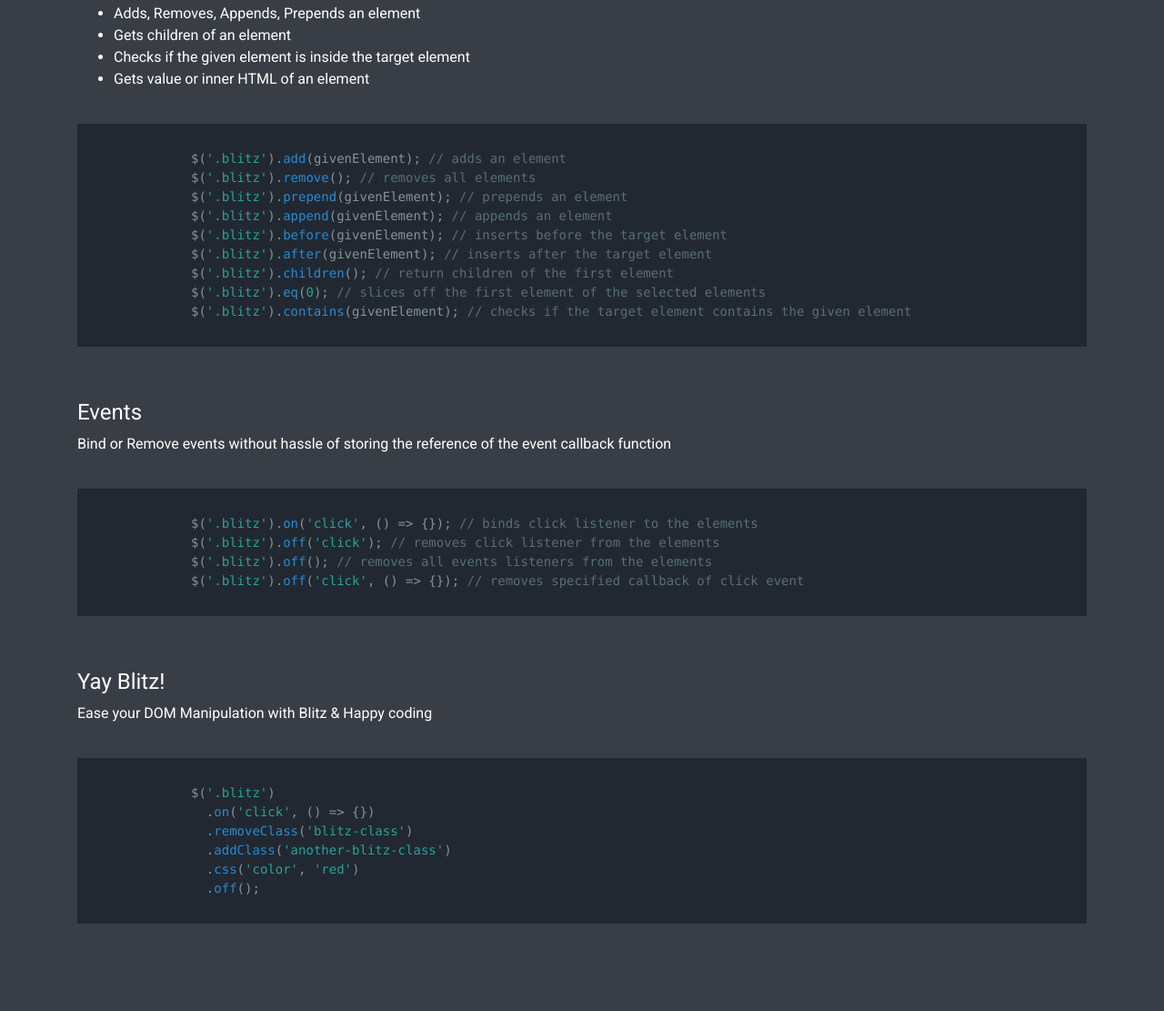
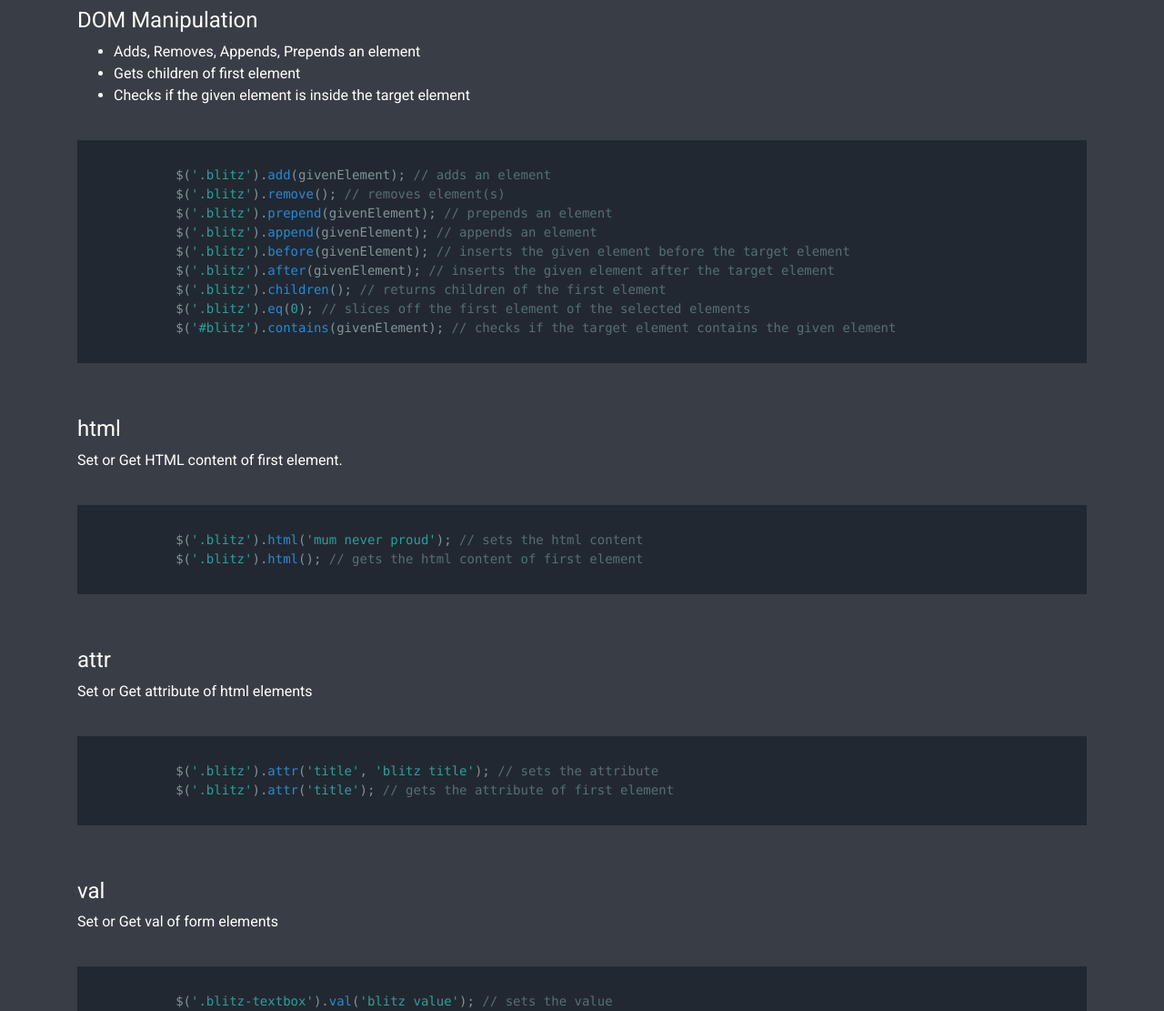
Before and after one commit to mum-never-proud/blitz, a website built with webpack: page docs/index.html in a window 1280 px wide. Shown: the part 1689-2800 px from the top of the page at 91% size. Before the commit the page ends 2762 px from the top, so only its background shows below. Built offline with nearby package versions, Linux system fonts and the light colour scheme.

Commit message:
added more info

```diff
--- a/docs/index.html
+++ b/docs/index.html
@@ -1,35 +1,44 @@
 <html lang="en">
+
 <head>
   <meta charset="UTF-8">
   <meta name="viewport" content="width=device-width, initial-scale=1.0">
   <meta http-equiv="X-UA-Compatible" content="ie=edge">
   <title>blitz</title>
-  <link href="https://stackpath.bootstrapcdn.com/bootstrap/4.4.1/css/bootstrap.min.css" rel="stylesheet" type="text/css" integrity="sha384-Vkoo8x4CGsO3+Hhxv8T/Q5PaXtkKtu6ug5TOeNV6gBiFeWPGFN9MuhOf23Q9Ifjh" crossorigin="anonymous" />
-  <link href="https://cdnjs.cloudflare.com/ajax/libs/highlight.js/9.15.10/styles/solarized-dark.min.css" rel="stylesheet" type="text/css" />
+  <link href="https://stackpath.bootstrapcdn.com/bootstrap/4.4.1/css/bootstrap.min.css" rel="stylesheet" type="text/css"
+    integrity="sha384-Vkoo8x4CGsO3+Hhxv8T/Q5PaXtkKtu6ug5TOeNV6gBiFeWPGFN9MuhOf23Q9Ifjh" crossorigin="anonymous" />
+  <link href="https://cdnjs.cloudflare.com/ajax/libs/highlight.js/9.15.10/styles/solarized-dark.min.css"
+    rel="stylesheet" type="text/css" />
   <link href="https://fonts.googleapis.com/css?family=Roboto&display=swap" rel="stylesheet" type="text/css" />
   <style>
-    html, body {
+    html,
+    body {
       font-family: "Roboto";
       background-color: #393E46;
       color: #FFF;
     }
+
     h1 {
       font-size: 32px;
     }
+
     h3 {
       font-size: 24px;
     }
+
     .hljs {
       background: #222831
     }
   </style>
 </head>
+
 <body>
   <div class="container">
     <div class="row">
       <div class="col-12">
         <h1 class="text-center mt-3">How to use blitz</h1>
-          <p class="text-center">From my personal experience i can say that there are times where we end up using heavy frameworks to meet our basic needs.</p>
+        <p class="text-center">From my personal experience i can say that there are times where we end up using heavy
+          frameworks to meet our basic needs.</p>
         <p class="text-center">Blitz intended for DOM Mainpulation and sticks to it!</p>
         <h3 class="text-center">Getting started</h3>
       </div>
@@ -37,12 +46,14 @@
     <div class="row">
       <div class="col-12">
         <h3>Blitz Playground 😈</h3>
-        <iframe width="100%" height="300" src="https://jsfiddle.net/mum_never_proud/5kLt7v9z/11/embedded/js,html,css,result/dark/" allowfullscreen="allowfullscreen" allowpaymentrequest frameborder="0"></iframe>
+        <iframe width="100%" height="300"
+          src="https://jsfiddle.net/mum_never_proud/5kLt7v9z/11/embedded/js,html,css,result/dark/"
+          allowfullscreen="allowfullscreen" allowpaymentrequest frameborder="0"></iframe>
       </div>
     </div>
     <div class="row mt-3">
       <div class="col-12">
-          <h4>Selector</h4>
+        <h4>$elector</h4>
         <p>From simple to complex queries, everything is being taken care of!</p>
         <pre>
           <code class="javascript">
@@ -60,14 +71,16 @@
         <p>Chain it! Until you find the deadend.</p>
         <pre>
           <code class="javascript">
-              $('.blitz').css('color', 'red').on('click', () => {});
+            $('.blitz')
+              .css('color', 'red')
+              .on('click', () => {});
           </code>
         </pre>
       </div>
     </div>
     <div class="row">
       <div class="col-12">
-          <h4>CSS Mainpulation</h4>
+        <h4>css</h4>
         <p>CSS Styling for the elements (applies to all selected elements)</p>
         <pre>
           <code class="javascript">
@@ -80,7 +93,7 @@
     </div>
     <div class="row">
       <div class="col-12">
-          <h4>Class Manipulation</h4>
+        <h4>class</h4>
         <ul>
           <li>Adds, Removes or Toggles a class</li>
           <li>Check for the existance of a class</li>
@@ -100,21 +113,56 @@
         <h4>DOM Manipulation</h4>
         <ul>
           <li>Adds, Removes, Appends, Prepends an element</li>
-            <li>Gets children of an element</li>
+          <li>Gets children of first element</li>
           <li>Checks if the given element is inside the target element</li>
-            <li>Gets value or inner HTML of an element</li>
         </ul>
         <pre>
           <code class="javascript">
             $('.blitz').add(givenElement); // adds an element
-              $('.blitz').remove(); // removes all elements
+            $('.blitz').remove(); // removes element(s)
             $('.blitz').prepend(givenElement); // prepends an element
             $('.blitz').append(givenElement); // appends an element
-              $('.blitz').before(givenElement); // inserts before the target element
-              $('.blitz').after(givenElement); // inserts after the target element
-              $('.blitz').children(); // return children of the first element
+            $('.blitz').before(givenElement); // inserts the given element before the target element
+            $('.blitz').after(givenElement); // inserts the given element after the target element
+            $('.blitz').children(); // returns children of the first element
             $('.blitz').eq(0); // slices off the first element of the selected elements
-              $('.blitz').contains(givenElement); // checks if the target element contains the given element
+            $('#blitz').contains(givenElement); // checks if the target element contains the given element
+          </code>
+        </pre>
+      </div>
+    </div>
+    <div class="row">
+      <div class="col-12">
+        <h4>html</h4>
+        <p>Set or Get HTML content of first element.</p>
+        <pre>
+          <code class="javascript">
+            $('.blitz').html('mum never proud'); // sets the html content
+            $('.blitz').html(); // gets the html content of first element
+          </code>
+        </pre>
+      </div>
+    </div>
+    <div class="row">
+      <div class="col-12">
+        <h4>attr</h4>
+        <p>Set or Get attribute of html elements</p>
+        <pre>
+          <code class="javascript">
+            $('.blitz').attr('title', 'blitz title'); // sets the attribute
+            $('.blitz').attr('title'); // gets the attribute of first element
+          </code>
+        </pre>
+      </div>
+    </div>
+    <div class="row">
+      <div class="col-12">
+        <h4>val</h4>
+        <p>Set or Get val of form elements</p>
+        <pre>
+          <code class="javascript">
+            $('.blitz-textbox').val('blitz value'); // sets the value
+            $('.blitz-textbox').val(); // gets the value
           </code>
         </pre>
       </div>
@@ -122,12 +170,12 @@
     <div class="row">
       <div class="col-12">
         <h4>Events</h4>
-          <p>Bind or Remove events without hassle of storing the reference of the event callback function</p>
+        <p>Bind or Remove events without hassle of storing the reference to the event callback function</p>
         <pre>
           <code class="javascript">
-              $('.blitz').on('click', () => {}); // binds click listener to the elements
-              $('.blitz').off('click'); // removes click listener from the elements
-              $('.blitz').off(); // removes all events listeners from the elements
+            $('.blitz').on('click', () => {}); // binds click listener to the element(s)
+            $('.blitz').off('click'); // removes click listener from the element(s)
+            $('.blitz').off(); // removes all events listeners from the element(s)
             $('.blitz').off('click', () => {}); // removes specified callback of click event
           </code>
         </pre>
@@ -150,12 +198,15 @@
       </div>
     </div>
   </div>
-  <script src="https://cdnjs.cloudflare.com/ajax/libs/highlight.js/9.15.10/highlight.min.js" type="text/javascript"></script>
-  <script src="https://cdnjs.cloudflare.com/ajax/libs/highlight.js/9.15.10/languages/javascript.min.js" type="text/javascript"></script>
+  <script src="https://cdnjs.cloudflare.com/ajax/libs/highlight.js/9.15.10/highlight.min.js"
+    type="text/javascript"></script>
+  <script src="https://cdnjs.cloudflare.com/ajax/libs/highlight.js/9.15.10/languages/javascript.min.js"
+    type="text/javascript"></script>
   <script>
-    ;(function() {
+    ;(function () {
       hljs.initHighlightingOnLoad();
     })();
   </script>
 </body>
+
 </html>
```
Lines whose indentation alone changed are shown as unchanged.
